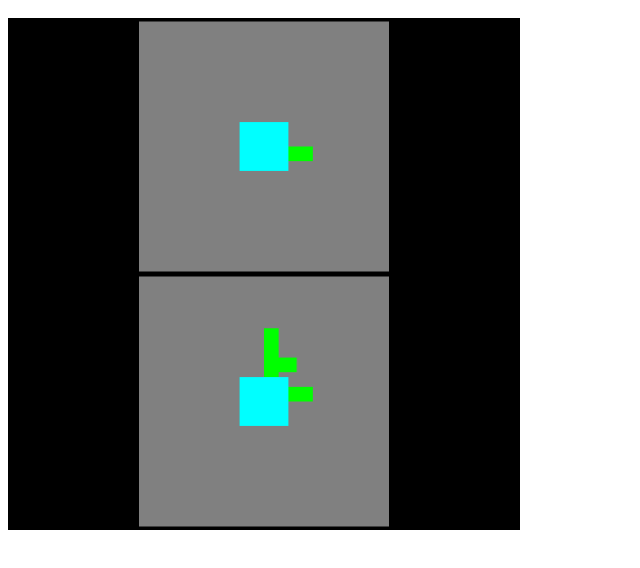
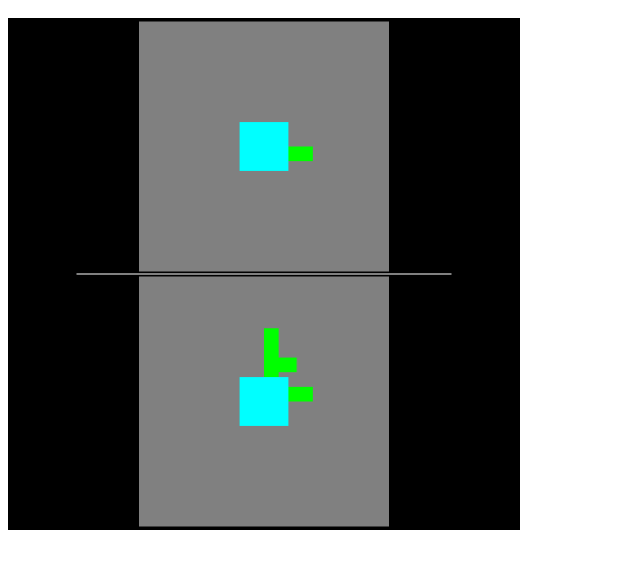
Before and after one commit to dkgenser/capstone, a plain HTML site: page index.html in a window 1280 px wide. Shown: the part 48-616 px from the top of the page, without its empty margins (0-640 px from the left). Drawn offline with Linux system fonts and the light colour scheme; animation ran at ten frames a second.

Commit message:
Add foldingLine class
Add folding lines (incomplete)

```diff
--- /dev/null
+++ b/classes/foldingLine.js
@@ -0,0 +1,24 @@
+ function FoldingLine(distance, angle){
+ 	this.distance = distance;
+ 	this.angle = angle;
+ }
+
+ FoldingLine.prototype.draw = function(){
+ 	mvPushMatrix();
+ 	//mat4.translate(mvMatrix, mvMatrix, this.distance);
+ 	//mat4.rotateZ(mvMatrix, mvMatrix, degToRad(this.angle));
+
+ 	gl.uniform1i(shaderProgram.useTexturesUniform, false);
+
+ 	gl.bindBuffer(gl.ARRAY_BUFFER, FLVertexPositionBuffer);
+ 	gl.vertexAttribPointer(shaderProgram.positionLocation, FLVertexPositionBuffer.itemSize, gl.FLOAT, false, 0, 0);
+
+ 	gl.bindBuffer(gl.ARRAY_BUFFER, FLVertexTextureCoordBuffer);
+ 	gl.vertexAttribPointer(shaderProgram.textureLocation, FLVertexTextureCoordBuffer.itemSize, gl.FLOAT, false, 0, 0);
+
+ 	setMatrixUniforms();
+ 	gl.uniform4f(shaderProgram.colorLocation, 1, 1, 1, 1);
+ 	gl.drawArrays(gl.LINE_STRIP, 0, FLVertexPositionBuffer.numItems);
+
+ 	mvPopMatrix();
+ }
--- a/index.html
+++ b/index.html
@@ -14,6 +14,7 @@
   <script type="text/javascript" src="mvpMatrices.js"></script>
   <script type="text/javascript" src="./classes/viewClass.js"></script>
   <script type="text/javascript" src="./classes/planeViewClass.js"></script>
+  <script type="text/javascript" src="./classes/foldingLine.js"></script>
   <script type="text/javascript" src="./classes/modelWorld.js"></script>
   <script type="text/javascript" src="paperLayer.js"></script>
 
--- a/initialize.js
+++ b/initialize.js
@@ -83,6 +83,29 @@ function initWorldModel(){
     gl.STATIC_DRAW);
   PlaneVertexTextureCoordBuffer.itemSize = 2;
   PlaneVertexTextureCoordBuffer.numItems = 4;
+
+  FLVertexPositionBuffer = gl.createBuffer();
+  gl.bindBuffer(gl.ARRAY_BUFFER, FLVertexPositionBuffer);
+  gl.bufferData(
+    gl.ARRAY_BUFFER,
+    new Float32Array([
+      //left
+      -(planeWidth*0.75), 0, 0,
+      //right
+      (planeWidth*0.75), 0, 0,
+      ]),
+    gl.STATIC_DRAW);
+  FLVertexPositionBuffer.itemSize = 3;
+  FLVertexPositionBuffer.numItems = 2;
+
+  FLVertexTextureCoordBuffer = gl.createBuffer();
+  gl.bindBuffer(gl.ARRAY_BUFFER, FLVertexTextureCoordBuffer);
+  gl.bufferData(
+    gl.ARRAY_BUFFER,
+    new Float32Array(4),
+    gl.STATIC_DRAW);
+  FLVertexTextureCoordBuffer.itemSize = 2;
+  FLVertexTextureCoordBuffer.numItems = 2;
 }
 
 function initTextureFramebuffer() {
--- a/paperLayer.js
+++ b/paperLayer.js
@@ -5,10 +5,15 @@ var shaderProgram;
 var mvMatrix = mat4.create();
 var pMatrix = mat4.create();
 
+//Plane variables
 var planeWidth = 250;
 var margin = 5;
 var PlaneVertexPositionBuffer;
 var PlaneVertexTextureCoordBuffer;
+
+//Folding lines
+var FLVertexPositionBuffer;
+var FLVertexTextureCoordBuffer;
 
 //Render To Texture
 var RTT = {};
@@ -26,6 +31,7 @@ var rightView = new View([boundingSphereRadius, 0, 0], [0, 0, 0], [0, 1, 0]);
 
 var topPlane = new PlaneView([0, (planeWidth + margin)/2, 0], 0, topView, 0);
 var frontPlane = new PlaneView([0, -(planeWidth + margin)/2, 0], 0, frontView, 1);
+var TFfoldingLine = new FoldingLine(0, 0);
 
 function setPlaneMatrices(){
   eye = [0, 0, boundingSphereRadius];
@@ -57,6 +63,7 @@ function drawScene(){
 	setPlaneMatrices();
   topPlane.draw();
   frontPlane.draw();
+  TFfoldingLine.draw();
 }
 
 function tick(){
```
